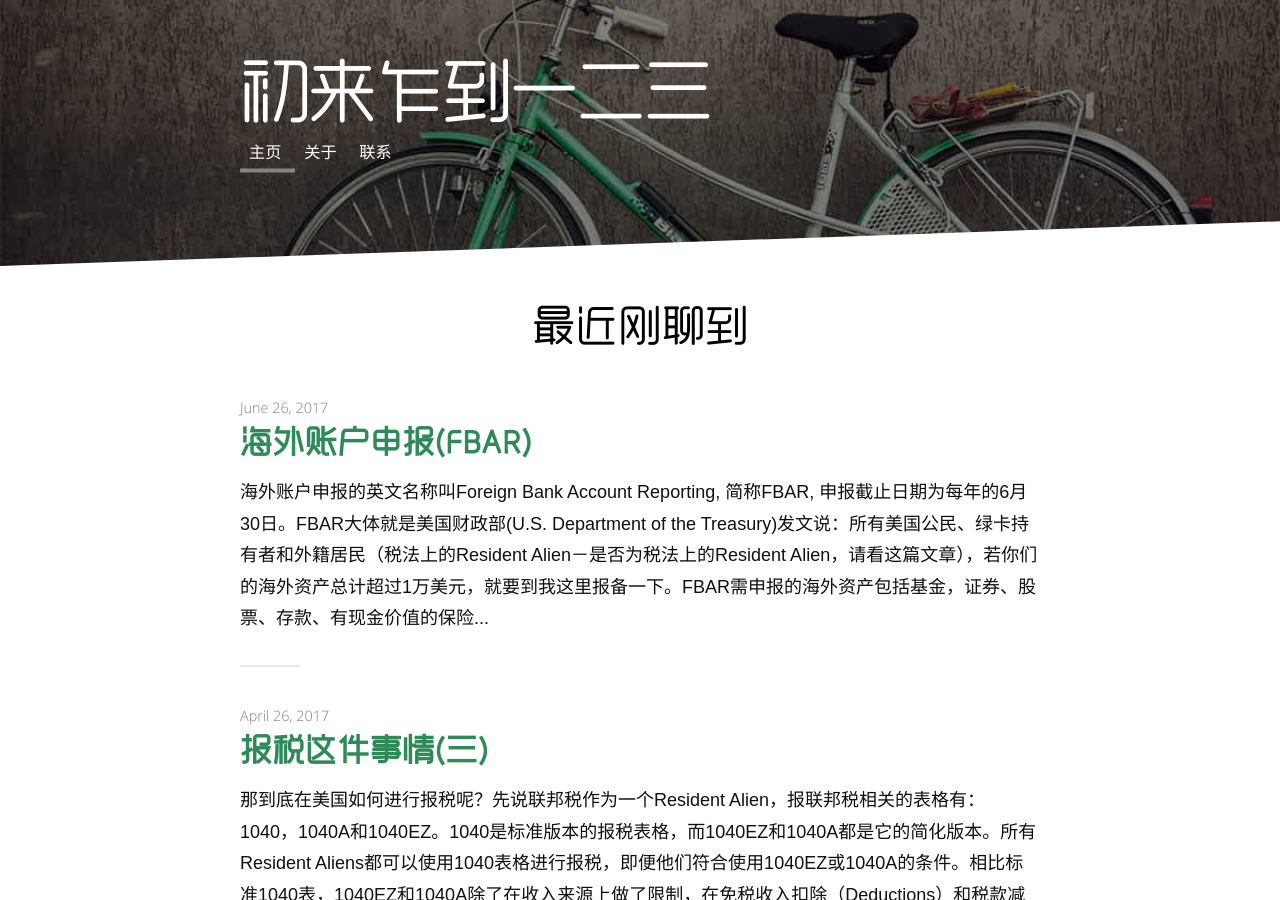
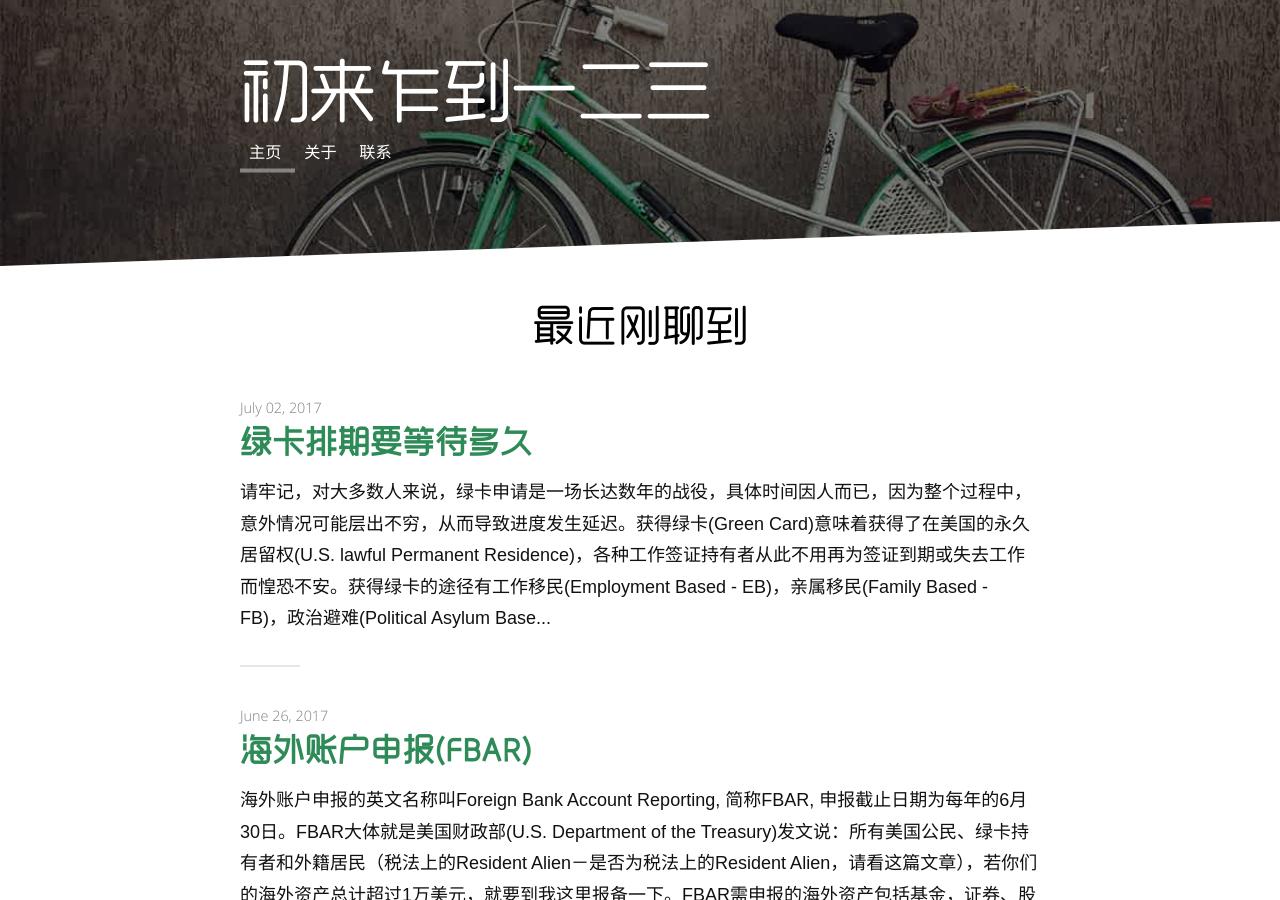
Before and after one commit to wolfwifee/wolfwifee.github.com, a Jekyll site: the page built from index.html, in a window 1280 px wide and 900 px high. Built offline with Jekyll 4.4.1, drawn with Linux system fonts in a browser that asks for light colours; the list of posts is cut into pages by our own code; some of the changed text lies outside the part shown.

Commit message:
Update 2016-10-27-green-card.md

```diff
--- a/_posts/2016-10-27-green-card.md
+++ b/_posts/2016-10-27-green-card.md
@@ -6,7 +6,7 @@ heading: 绿卡排期要等待多久
 publish: true
 published: true
 datePublished: 2016-10-27T00:00:00.000Z
-date: 2017-03-06
+date: 2017-07-02
 ---
 
 <span class="dropcap">请</span>牢记，对大多数人来说，绿卡申请是一场长达数年的战役，具体时间因人而已，因为整个过程中，意外情况可能层出不穷，从而导致进度发生延迟。
```
